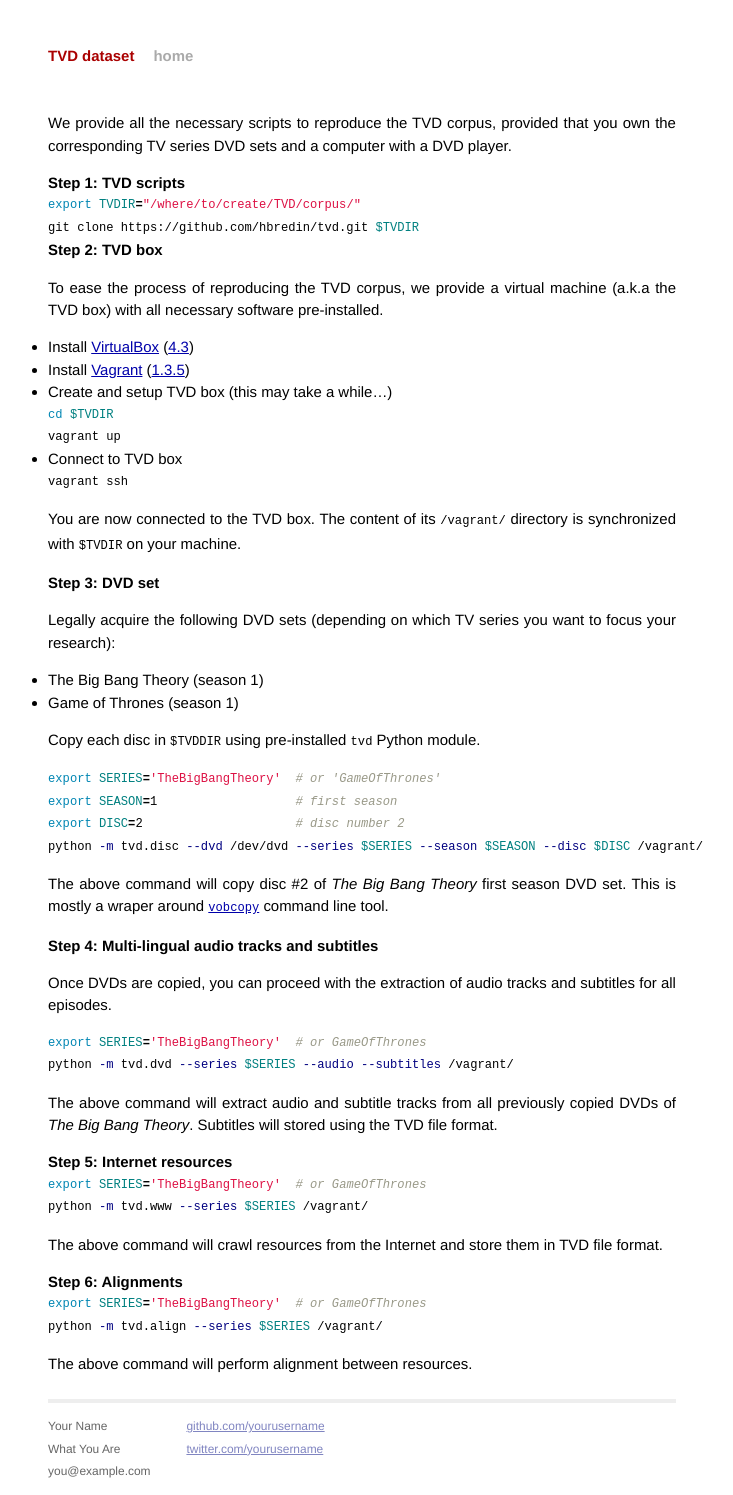
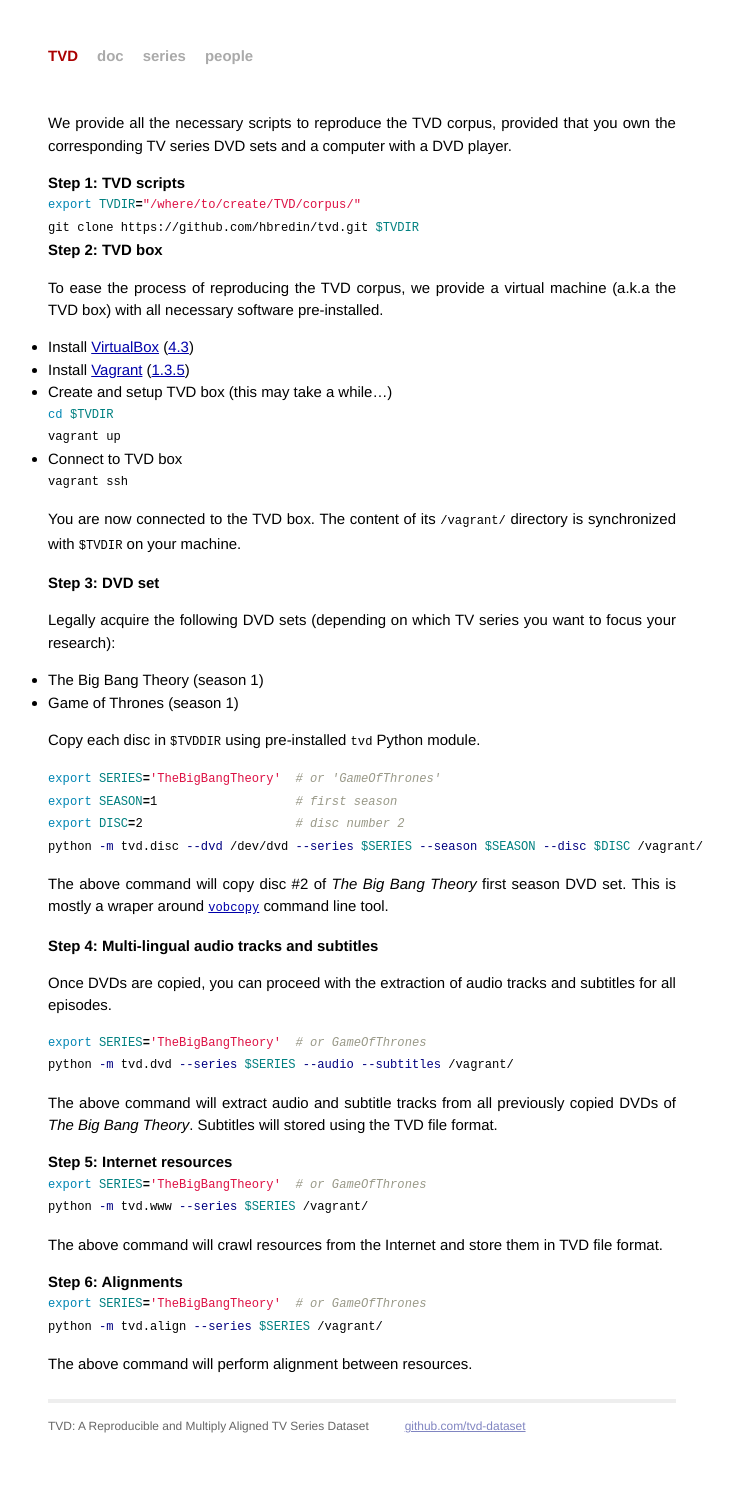
Before and after one commit to tvd-dataset/tvd-dataset.github.io, a Jekyll site: the page built from doc/index.md, in a window 1280 px wide. Shown: the whole page, without its empty margins (278-1011 px from the left). Built offline with Jekyll 4.4.1, drawn with Linux system fonts in a browser that asks for light colours; Markdown is read by kramdown in place of the engine named in the settings; after the commit the page ends 1450 px from its top, so only the background shows below that.

Commit message:
navigation

```diff
--- a/_config.yml
+++ b/_config.yml
@@ -1,3 +1,3 @@
-name: TVD dataset
+name: TVD
 markdown: redcarpet
 pygments: true
--- a/_data/series.yml
+++ b/_data/series.yml
@@ -1,5 +1,5 @@
 - name: Game of Thrones
-  id: GameOfThrones
+  github: GameOfThrones
 
 - name: The Big Bang Theory
-  id: TheBigBangTheory
+  github: TheBigBangTheory
--- a/_layouts/default.html
+++ b/_layouts/default.html
@@ -18,7 +18,9 @@
         <div class="site">
           <div class="header">
             <h1 class="title"><a href="/">{{ site.name }}</a></h1>
-            <a class="extra" href="/">home</a>
+            <a class="extra" href="/doc">doc</a>
+            <a class="extra" href="/series">series</a>
+            <a class="extra" href="/people">people</a>
           </div>
 
           {{ content }}
@@ -26,15 +28,12 @@
           <div class="footer">
             <div class="contact">
               <p>
-                Your Name<br />
-                What You Are<br />
-                you@example.com
+                TVD: A Reproducible and Multiply Aligned TV Series Dataset
               </p>
             </div>
             <div class="contact">
               <p>
-                <a href="https://github.com/yourusername">github.com/yourusername</a><br />
-                <a href="https://twitter.com/yourusername">twitter.com/yourusername</a><br />
+                <a href="https://github.com/tvd-dataset">github.com/tvd-dataset</a>
               </p>
             </div>
           </div>
```
Also changed, not shown: series/index.md (+1 -1 lines), doc/index.md (renamed from how/index.md), people/index.md (renamed from who/index.md).
